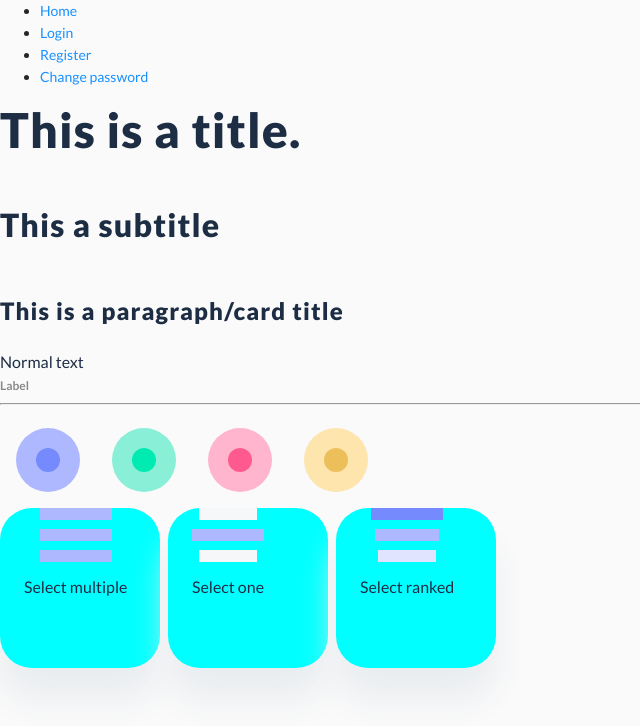
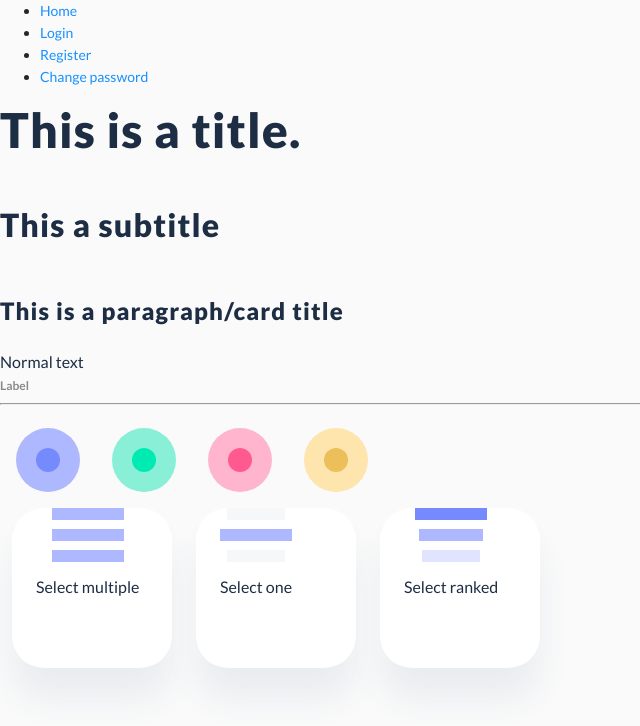
Before and after one commit to anovote/frontend, a React (Create React App) app: page / in a window 1280 px wide. Shown: the top 726 px of the page, without its empty margins (0-640 px from the left). Built offline with nearby package versions, Linux system fonts and the light colour scheme.

Commit message:
Update color and margin

```diff
--- a/src/style/scss/antd/components/ballot/_ballot.scss
+++ b/src/style/scss/antd/components/ballot/_ballot.scss
@@ -1,9 +1,11 @@
 .ant-radio-wrapper {
-    background-color: aqua;
+    background-color: $white;
     width: 10rem;
     height: 10rem;
     @include is-rounded;
     @include has-shadow;
+    margin-right: 0.75rem;
+    margin-left: 0.75rem;
 }
 
 
```
